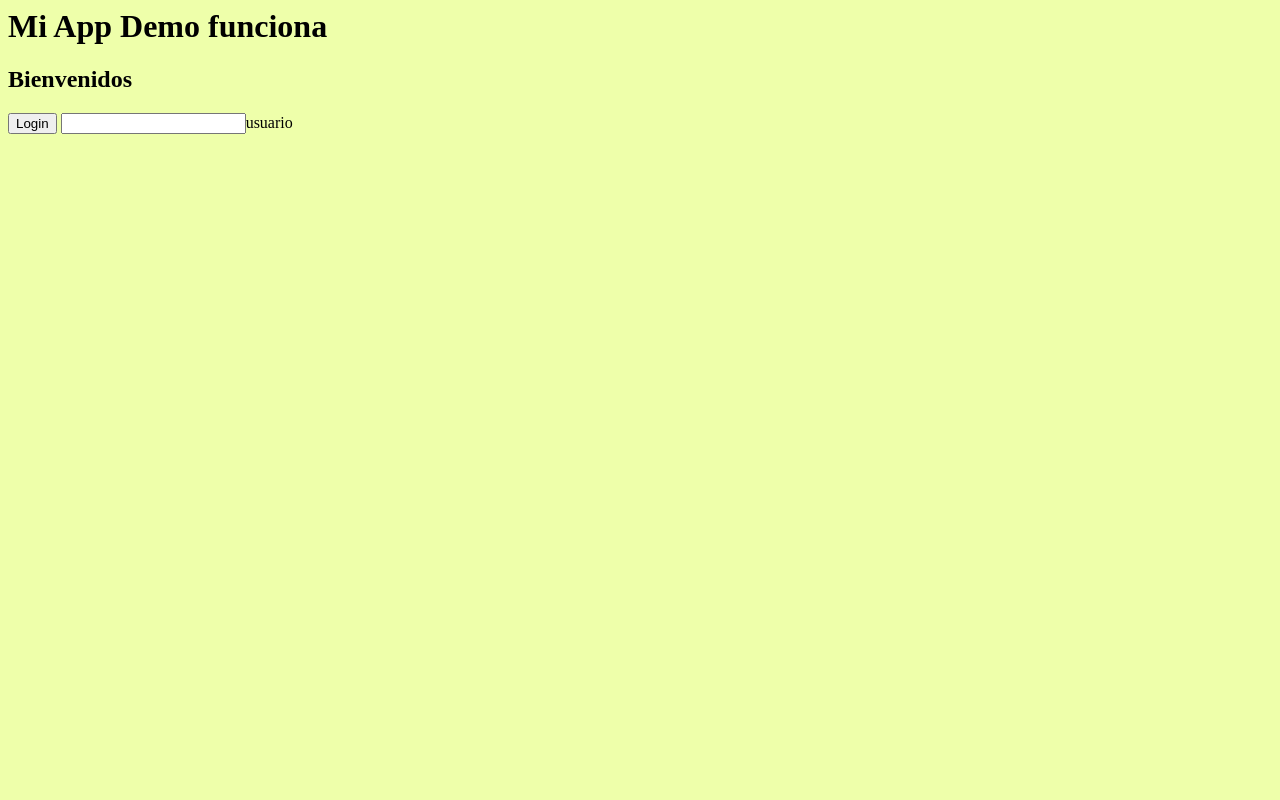
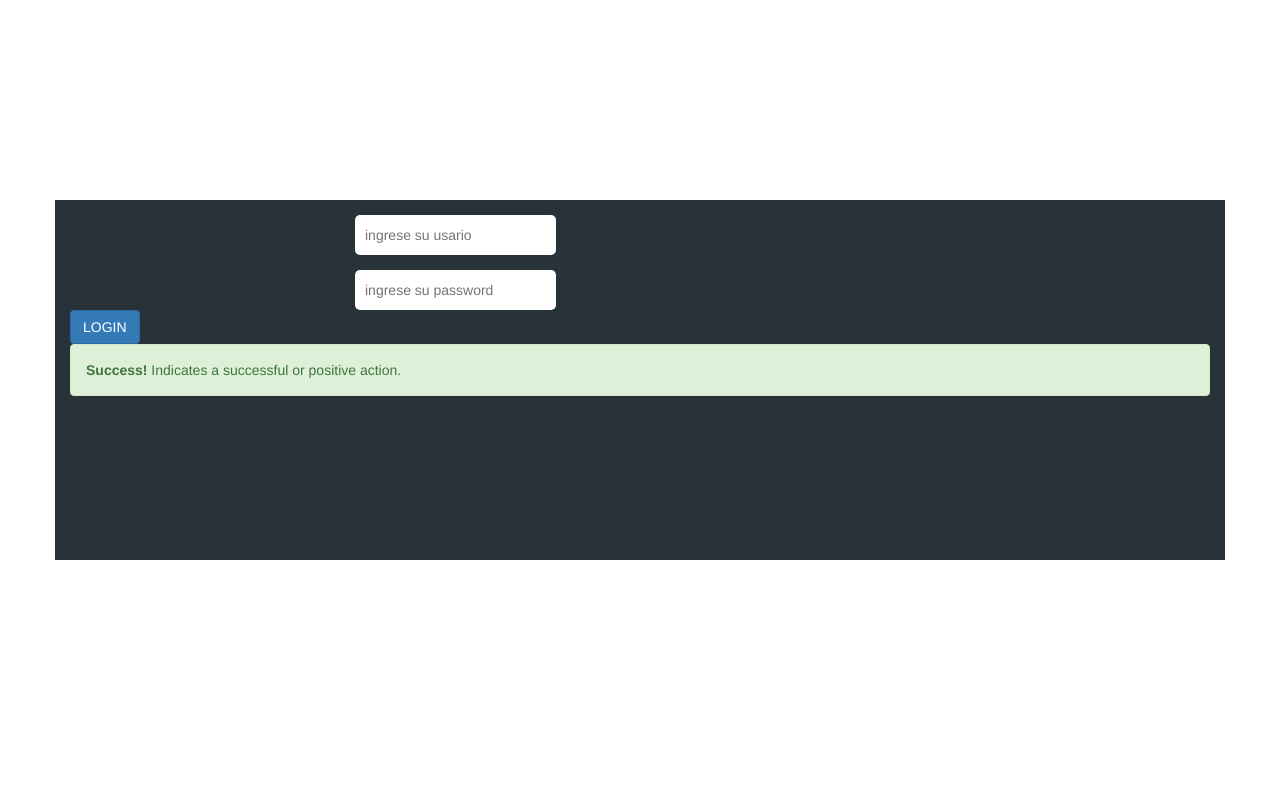
Before and after one commit to JohanAFZ10/APP_DEMO, a website: page src/frontend/app.html in a window 1280 px wide. Drawn offline with nearby package versions, Linux system fonts and the light colour scheme.

Commit message:
APP_DEMO V0.0 Clase 14/03/2022

```diff
--- a/package.json
+++ b/package.json
@@ -4,7 +4,8 @@
   "description": "Esta es una App demo para la Clase",
   "main": "server.js",
   "scripts": {
-    "test": "echo \"Error: no test specified\" && exit 1"
+    "test": "echo \"Error: no test specified\" && exit 1",
+    "start": "node src/server.js"
   },
   "keywords": [
     "Demo",
--- a/src/frontend/app.css
+++ b/src/frontend/app.css
@@ -0,0 +1,22 @@
+.container{
+    width: 25%;
+    height: 45%;
+    background-color: #273239;
+    margin: auto;
+    margin-top: 200px;
+}
+
+.container input{
+    display: flex;
+    margin-left: 25%;
+    margin-top: 15px;
+    padding: 10px;
+    border-radius: 5px;
+    border: none;
+}
+
+.notification{
+    width: 30%;
+    height: 50%;
+    background-color: #04AA6D;
+}
--- a/src/frontend/app.html
+++ b/src/frontend/app.html
@@ -4,14 +4,29 @@
     <meta http-equiv="X-UA-Compatible" content="IE=edge">
     <meta name="viewport" content="width=device-width, initial-scale=1.0">
     <title>App Demo</title>
-    <style>
-        body{background-color: #EFA}
-    </style>
+    <link rel="stylesheet" href="../frontend/app.css">
+    <!-- Latest compiled and minified CSS -->
+    <link rel="stylesheet" href="https://maxcdn.bootstrapcdn.com/bootstrap/3.4.1/css/bootstrap.min.css">
+
+    <!-- jQuery library -->
+    <script src="https://ajax.googleapis.com/ajax/libs/jquery/3.5.1/jquery.min.js"></script>
+
+    <!-- Latest compiled JavaScript -->
+    <script src="https://maxcdn.bootstrapcdn.com/bootstrap/3.4.1/js/bootstrap.min.js"></script>
+
 </head>
 <body>
-    <h1>Mi App Demo funciona</h1>
-    <h2>Bienvenidos</h2>
-    <button>Login</button>
-    <input>usuario</input>
+    <div class="container">
+        <input type="text" placeholder="ingrese su usario">
+        <input type="password" placeholder="ingrese su password">
+        <button type="button" class="btn btn-primary" id="btnlogin">LOGIN</button>
+        <div class="alert alert-success" >
+            <strong>Success!</strong> Indicates a successful or positive action.
+        </div>
+    </div>
+
+    <div class="notification" hidden="">
+
+    </div>
 </body>
 </html>
```
